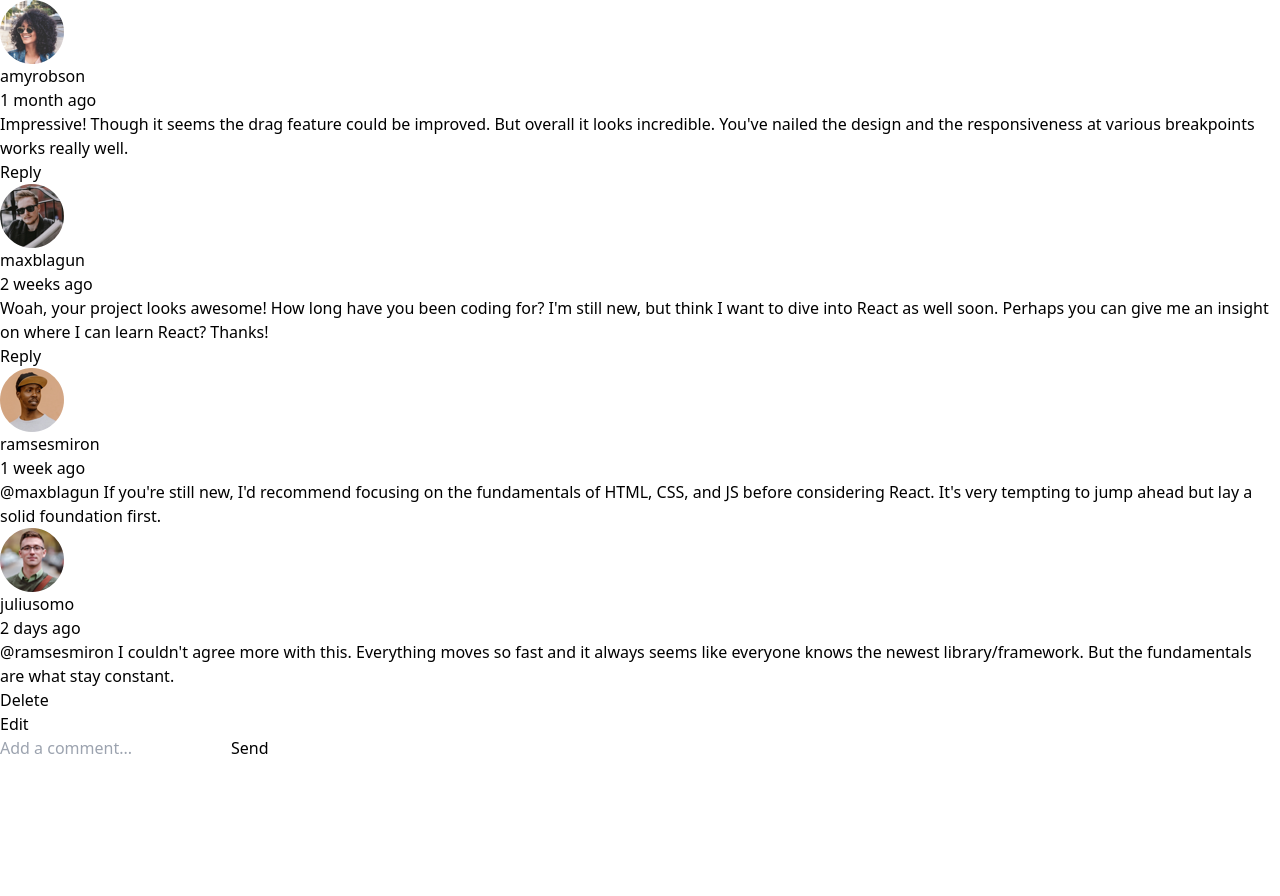
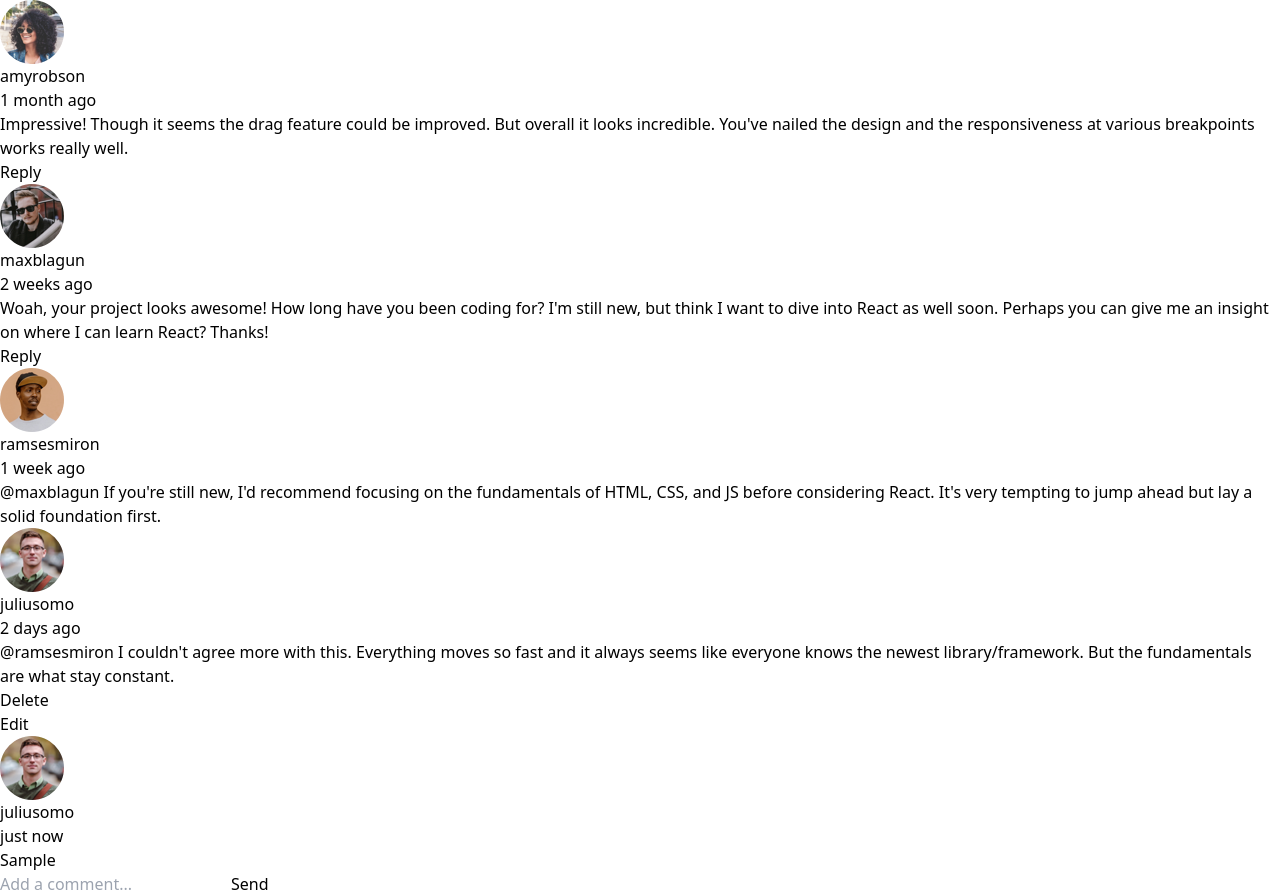
Before and after one commit to Nottoodaay/interactive-comments-section, a React (Vite) app: page / in a window 1280 px wide. Both pictures are taken after typing "Sample" into the empty fields and a click on the button "Send". Before the commit the page ends 800 px from the top, so only its background shows below. Built offline with nearby package versions, Linux system fonts and the light colour scheme.

Commit message:
add new comment logic

```diff
--- a/src/App.tsx
+++ b/src/App.tsx
@@ -22,7 +22,7 @@ interface Reply {
 }
 
 interface Comment {
-  id: number;
+  id: number | string;
   content: string;
   createdAt: string;
   replies: Reply[];
@@ -41,13 +41,15 @@ function App() {
   const [currentUser, setCurrentUser] = useState<User>(data.currentUser)
 
   const [replyProperties, setReplyProperties] = useState<ReplyProperties | null>(null)
-  const handleReply = (commentId: number, replyingTo: string) => {
-    setNewComment(`@${replyingTo}`)
+
+  const handleReply = (commentId: number | string, replyingTo: string) => {
+    setNewComment(`@${replyingTo} `)
     setReplyProperties({ id: commentId, replyingTo });
   };
 
   const handleSubmitReply = () =>{
 
+    if(replyProperties){
       const newId = v4()
 
       const newReply: Reply = {
@@ -68,10 +70,23 @@ function App() {
         }
         return comment;
       });
-
       setComments(updatedComments);
       setNewComment('');
-    console.log(updatedComments)
+    }else{
+      const newId = v4()
+
+      const newCommentToAdd: Comment = {
+        id: newId,
+        content: newComment,
+        createdAt: 'just now',
+        replies: [],
+        score: 0,
+        user: currentUser
+      }
+
+      setComments((prevComments) => [...prevComments, newCommentToAdd])
+      setNewComment('')
+    }
   }
 
   const deleteComment = (commentId: number | string, replyId: number | string) =>{
@@ -93,6 +108,22 @@ function App() {
     <>
       <div className=' flex flex-col gap-[16px] items-center bg-[#F5F6FA]'>
         {comments.map((comment) => (
+          comment.user.username === 'juliusomo' ?
+          <div className=' w-[344px] h-[256px] flex flex-col bg-[#FFFFFF]' >
+              <div className=' flex gap-4 p-4'>
+                <img src={comment.user.image.webp} className=' w-[32px] h-[32px]' alt="UserImg" />
+                <div>{comment.user.username}</div>
+                <div>{comment.createdAt}</div>
+              </div>
+
+                <div className=' text-base text-[#67727E] p-4'>{comment.content}</div>
+                {/* <div>
+                  <div onClick={() => deleteComment(comment.id, reply.id)}>Delete</div>
+                  <div onClick={() => '' }>Edit</div>
+                </div> */}
+             </div>
+
+          :
           <div key={comment.id} className='flex flex-col gap-4 items-center'>
 
             <div className=' w-[344px] h-[256px] flex flex-col bg-[#FFFFFF]' >
```
Lines whose indentation alone changed are shown as unchanged.
